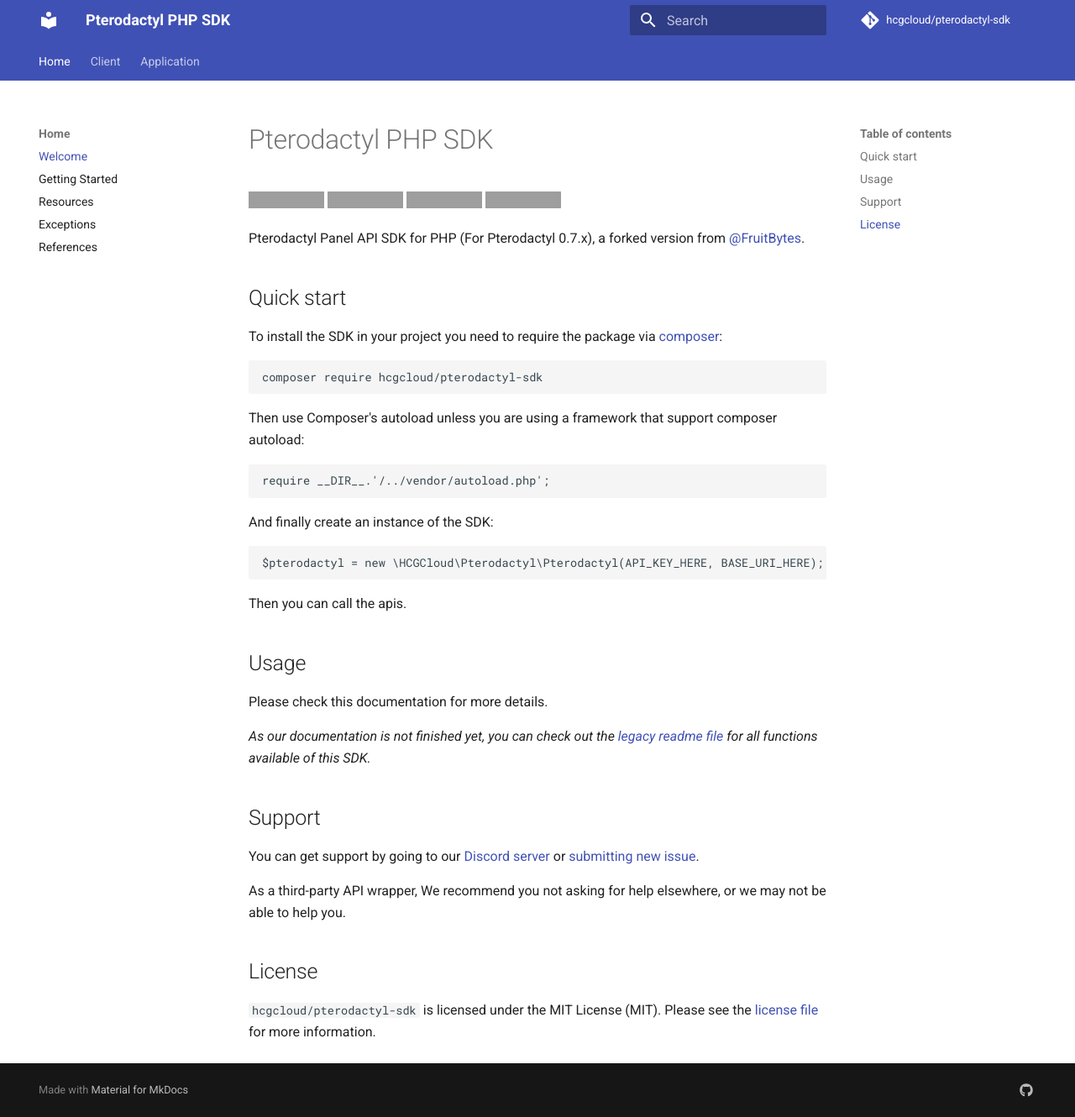
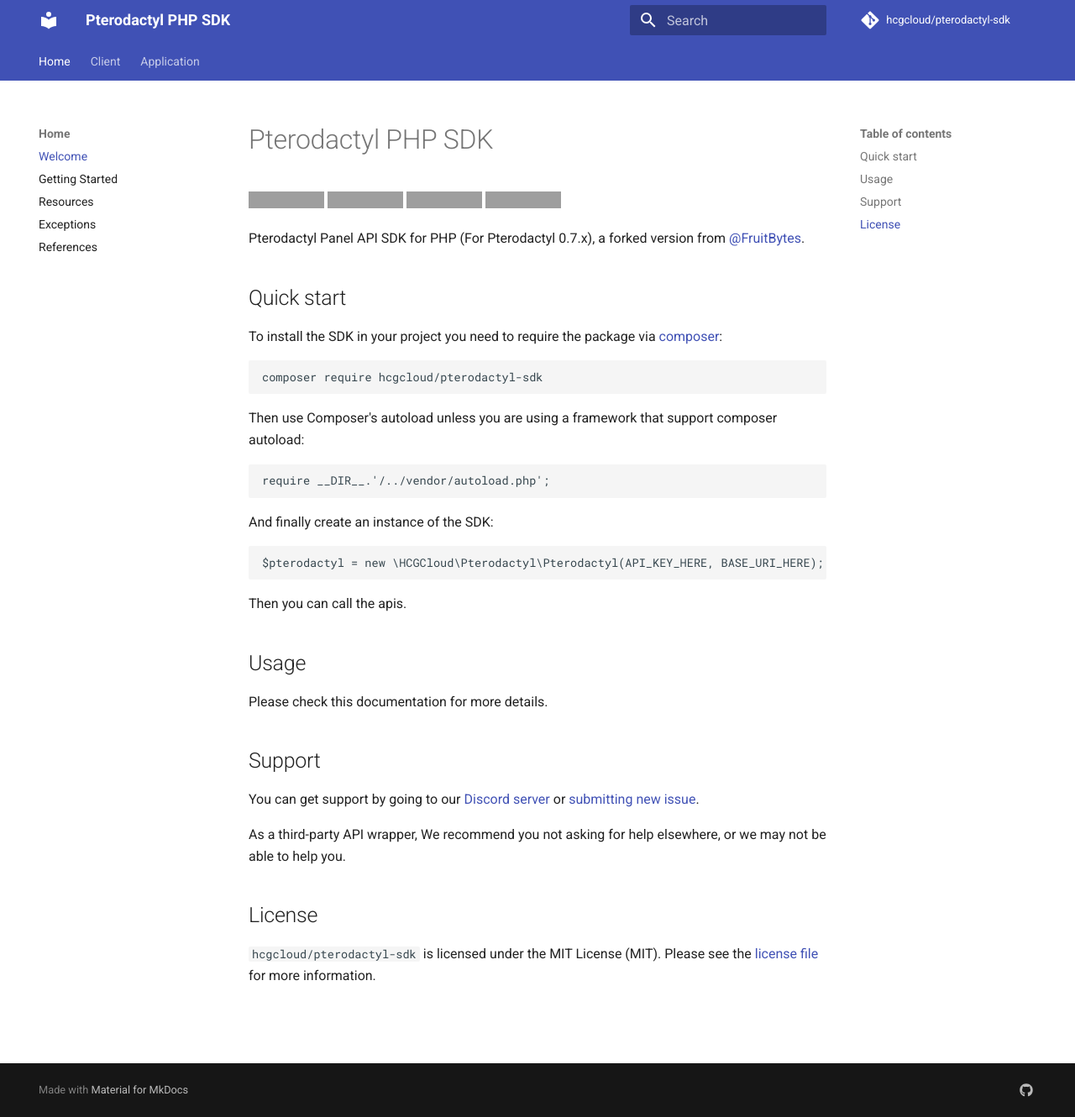
Before and after one commit to hcgcloud/pterodactyl-sdk-docs-v2, an MkDocs documentation site: the page built from docs/index.md, in a window 1280 px wide and 1330 px high. Shown: the whole window at 84% size. Built offline with MkDocs 1.6.1 and Material for MkDocs 9.7.7, drawn with Linux system fonts in a browser that asks for light colours; comment, search, counter and statistics services are not loaded; old or Windows-style settings are respelled for this version of MkDocs; grey boxes are pictures that could not be loaded.

Commit message:
Update index.md

```diff
--- a/docs/index.md
+++ b/docs/index.md
@@ -33,8 +33,6 @@
 
 Please check this documentation for more details.
 
-*As our documentation is not finished yet, you can check out the [legacy readme file](https://github.com/hcgcloud/pterodactyl-sdk/blob/2b1759961a5a92eb95a3c9d3b045bd8410bdd43f/README.md) for all functions available of this SDK.*
-
 ## Support
 
 You can get support by going to our [Discord server](https://discord.gg/5KnNVfv) or [submitting new issue](https://github.com/hcgcloud/pterodactyl-sdk/issues/new).
```
